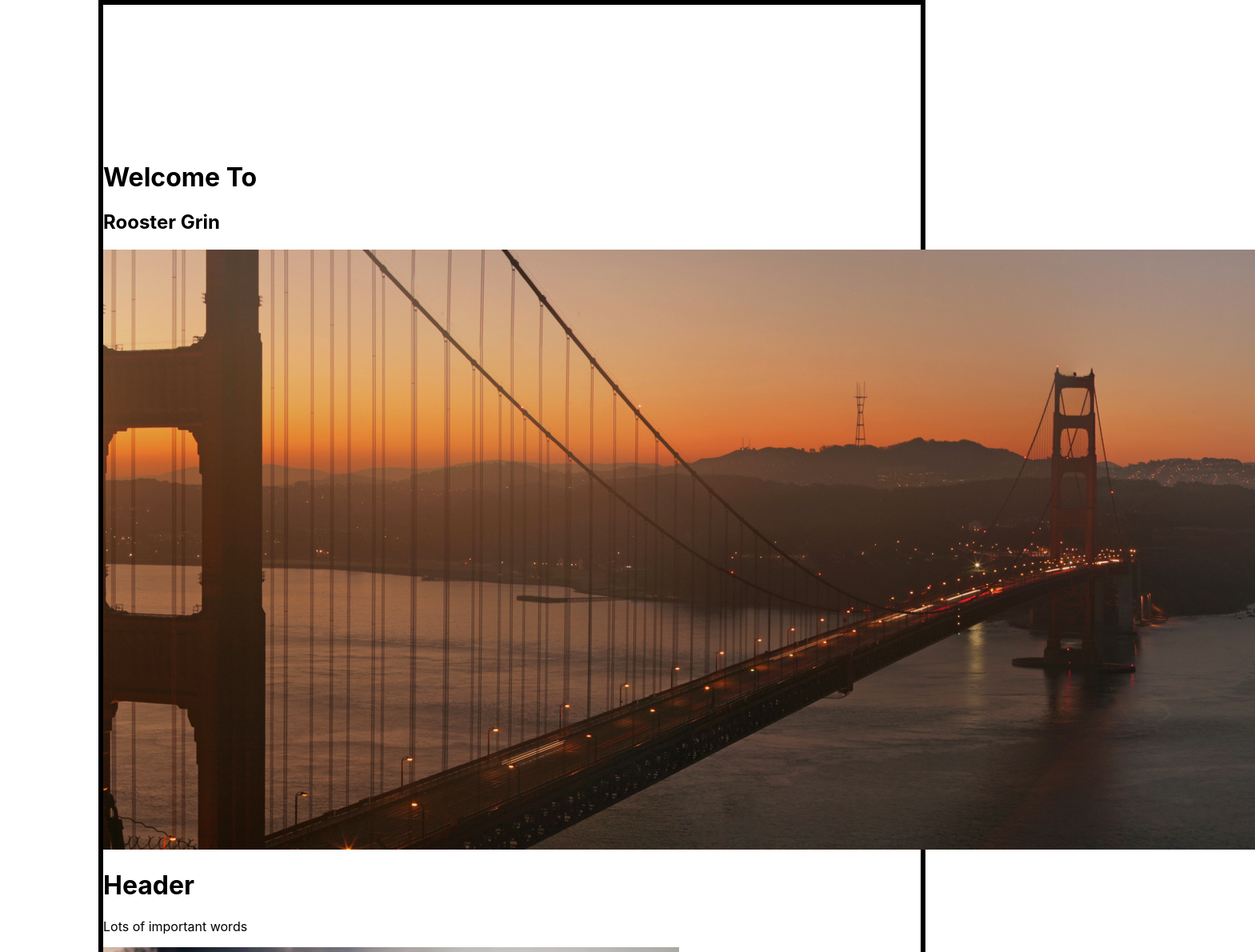
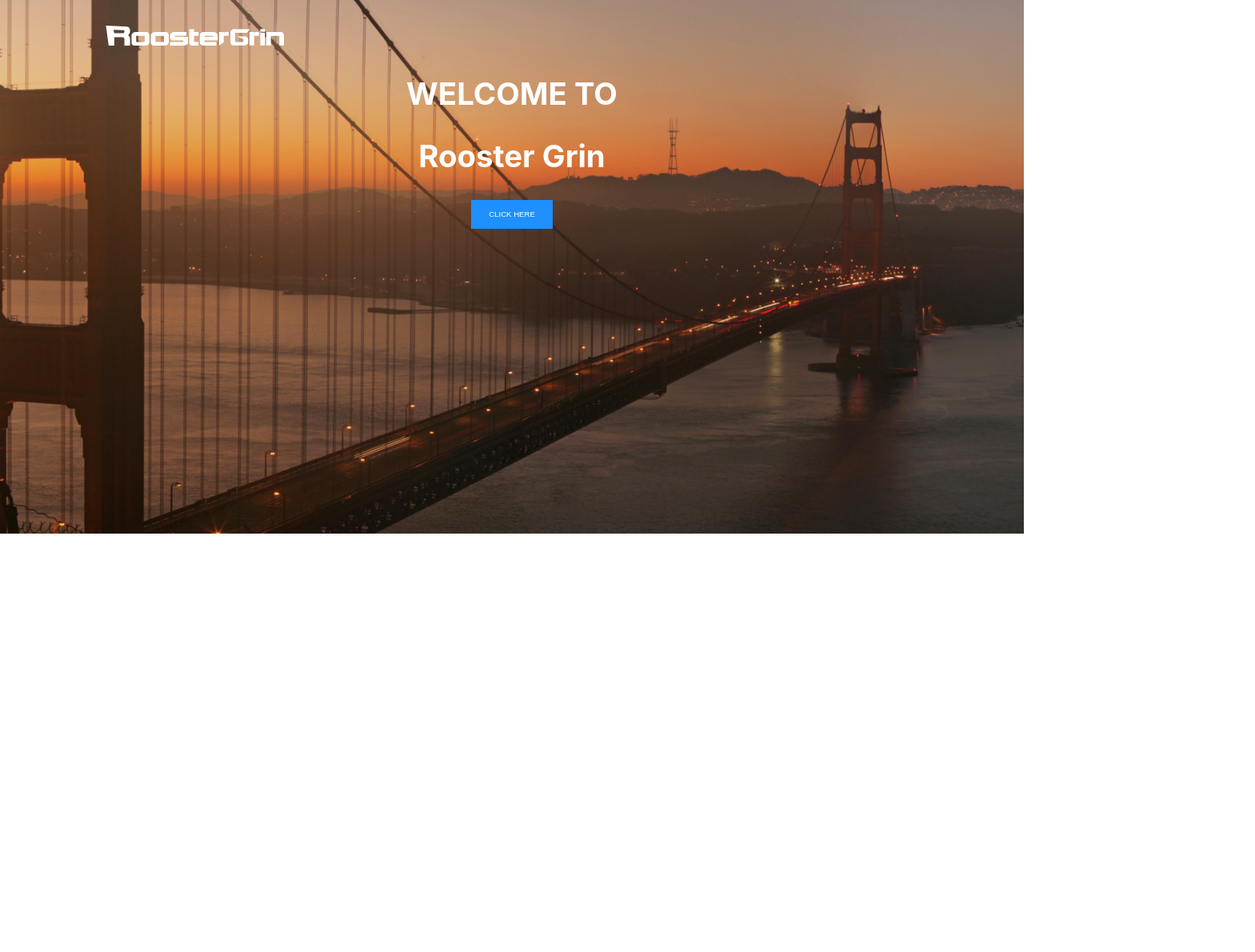
Before and after one commit to timdobranski/atelier-design, a React (Create React App) app: page / in a window 1280 px wide. Shown: the top 1190 px of the page at 80% size, 1569 px wide, since content can reach past the window. After the commit the page ends 800 px from the top, so only its background shows below. Built offline with nearby package versions, Linux system fonts and the light colour scheme.

Commit message:
Welcome component now rendering close to mockup

```diff
--- a/src/App.js
+++ b/src/App.js
@@ -6,22 +6,30 @@ import Form from './components/Form';
 import Reviews from './components/Reviews';
 import Footer from './components/Footer';
 
+import hero from './assets/images/hero.jpg';
+import banner1 from './assets/images/banner-1.jpg';
+import banner2 from './assets/images/banner-2.jpg';
+import image1 from './assets/images/img-1.jpg';
+
 import './index.css';
 
 function App() {
   return (
     <div className="App">
-      <div className="grid-container">
+      <div className='grid-container'>
         <Welcome />
-        <Introduction />
-        <History />
+        {/* <Introduction /> */}
+        {/* <History />
         <Features />
         <Form />
         <Reviews />
-        <Footer />
-        {/* <img className="grid-full" src={banner1} alt="banner1" />
-        <img className="grid-full" src={banner2} alt="banner2" /> */}
-    </div>
+      <Footer /> */}
+
+        {/* <img className='row-1 column-both'src={hero} alt='hero' /> */}
+        {/* <img src={banner1} alt='banner1' />
+        <img src={banner2} alt='banner2' /> */}
+        {/* <img className='column-right row-2'src={image1} alt='image1' /> */}
+        </div>
     </div>
   );
 }
--- a/src/components/Features.jsx
+++ b/src/components/Features.jsx
@@ -7,8 +7,8 @@ import '../index.css';
 function Features() {
   return (
       <div className="column-both row-4">
-        <h1 className="grid-full">Header the Third</h1>
-        <h2 className="grid-full">Cowabunga dude</h2>
+        <h3 className="grid-full">Unbeatable Quality</h3>
+        <p className="grid-full">Click on each icon to learn more about the values we cherish that drive the best output in the business.</p>
         <img className="icon" src={expertise} alt="hero" />
         <img className="icon" src={hygeine} alt="hero" />
         <img className="icon" src={lab} alt="hero" />
--- a/src/components/Form.jsx
+++ b/src/components/Form.jsx
@@ -4,8 +4,9 @@ import '../index.css';
 function Form() {
   return (
       <div className="column-both row-5">
-        <h1 className="grid-full">Form Header</h1>
-        <h2 className="grid-full">Click Here to Form</h2>
+        <h3 className="grid-full">Tell Us About You</h3>
+        <p className="grid-full">Click below to tell us more about how we can serve your business</p>
+        <button>Click Here</button>
         <img className="grid-full" src={banner2} alt="banner2" />
       </div>
   );
--- a/src/components/History.jsx
+++ b/src/components/History.jsx
@@ -4,8 +4,10 @@ import '../index.css';
 function History() {
   return (
       <div className="column-both row-3">
-        <h1 className="grid-full">Another Header</h1>
-        <h2 className="grid-full">Words, words, words</h2>
+        <h3 className="grid-full">Join the Family</h3>
+        <p>Sign Up for our monthly newsletter</p>
+        <input type="text" placeholder="Enter your email" />
+        <button className="grid-full">Sign Up</button>
         <img className="grid-full" src={banner1} alt="banner1" />
       </div>
   );
--- a/src/components/Introduction.jsx
+++ b/src/components/Introduction.jsx
@@ -1,15 +1,24 @@
 import img1 from '../assets/images/img-1.jpg';
 import '../index.css';
+import './intro.css';
 
 function Introduction() {
   return (
-      <div className="column-both row-2">
-        <div className="column-left row-2">
-          <h1 className="grid-full">Header</h1>
-          <p>Lots of important words</p>
+      <div className="intro-grid">
+        <div className="intro-left">
+          <h3>About Us</h3>
+          <p>
+            At Rooster Grin Media, we believe that your business is our business.
+            We excel at building solutions that are tailored to fit your needs
+            and exceed your expectations. Our team of top-notch developers and designers
+            will craft beautiful, responsive, and functional websites that will drive growth
+            and improve visibility for your business. We are passionate about helping our
+            clients achieve their goals and grow their brands.
+          </p>
+          <h5>Click Here To Learn More</h5>
         </div>
-        <div className="column-right row-2">
-          <img className="grid-full" src={img1} alt="img1" />
+        <div className="intro-right">
+          <img src={img1} alt="img1" />
         </div>
       </div>
   );
--- a/src/components/Welcome.jsx
+++ b/src/components/Welcome.jsx
@@ -1,15 +1,19 @@
 import hero from '../assets/images/hero.jpg';
 import logo from '../assets/icons/logo-white.svg';
 import '../index.css';
+import './welcome.css';
 
 function Welcome() {
   return (
-      <div className="column-both row-1">
-        <img className="logo" src={logo} alt="logo" />
-        <h1 className="grid-full">Welcome To</h1>
-        <h2 className="grid-full">Rooster Grin</h2>
-        <img className="grid-full" src={hero} alt="hero" />
+    <div className='welcome-container'>
+      <img className='logo' src={logo} alt='logo' />
+      <div className='centered'>
+        <h1 id='header1'>WELCOME TO</h1>
+        <h2 id='header2' >Rooster Grin</h2>
+        <img className='background-image' src={hero} alt='hero' />
+        <button className='blueButton'>CLICK HERE</button>
       </div>
+    </div>
   );
 }
 
--- /dev/null
+++ b/src/components/intro.css
@@ -0,0 +1,15 @@
+.intro-grid {
+  display: grid;
+  grid-template-columns: 1fr 1fr;
+  gap: 0px;
+  border: 5px solid red;
+  width: 100%
+}
+
+.intro-left {
+  grid-column: 1
+}
+.intro-right {
+  grid-column: 2;
+  border: solid 5px green;
+}
--- /dev/null
+++ b/src/components/welcome.css
@@ -0,0 +1,33 @@
+.welcome-container {
+  /* border: 5px solid orange; */
+  position: relative;
+  height:100vh;
+}
+
+#header1 {
+  color: white;
+  font-size: 3vw;
+}
+#header2 {
+  color: white;
+  font-size: 3vw;
+}
+
+
+@media (orientation: landscape) {
+  .logo {
+    width: 18vw;
+    height: auto;
+    margin-left: 10%;
+    margin-top: 2%;
+  }
+}
+
+@media (orientation: portrait) {
+  .logo {
+    width: 30%;
+    /* height: auto;
+    margin-left: 35%;
+    margin-top: 2%; */
+  }
+}
--- a/src/index.css
+++ b/src/index.css
@@ -6,29 +6,41 @@ body {
   -webkit-font-smoothing: antialiased;
   -moz-osx-font-smoothing: grayscale;
 }
+@media (orientation: portrait) {
+  .App {
+    width: 100%;
+    border: solid 5px black;
+    margin: 0 auto;
+    display: flex;
+    /* flex-direction: column; */
+  }
+}
 
-.App {
-  width: 80%;
-  border: solid 5px black;
-  margin: 0 auto;
-  display: flex;
+@media (orientation: landscape) {
+  .App {
+    width: 100%;
+    /* border: solid 5px black; */
+    margin: 0 auto;
+    display: flex;
+  }
 }
+
 
 .grid-container {
   display: grid;
-  grid-template-columns: 1fr 1fr;
   grid-template-rows: repeat(7, 1fr);
   gap: 0px;
-  border: 1px solid black;
-  width: 100%
+  /* border: 5px solid red; */
+  width: 100vw;
+  height: 100vh
 }
 
 /* HORIZONTAL GRID CLASSNAMES */
 .column-left {
-  grid-column: 1 / 2;
+  grid-column: 1
 }
 .column-right {
-  grid-column: 2 / 3;
+  grid-column: 2
 }
 .column-both{
   grid-column: 1 / -1;
@@ -52,7 +64,34 @@ body {
   width:10%;
 }
 
-/* BACKGROUND IMAGE CLASSNAMES */
-img.grid-left, img.grid-right, img.grid-full {
-  z-index: -1;
+.blueButton {
+  background-color: #1E90FF;
+  color: white;
+  padding: 15px 32px;
+  text-align: center;
+  display: inline-block;
+  border: none;
+  width: 8vw;
+  height: auto;
+  /* margin: 0 auto;
+  margin-top: 5%;
+  margin-bottom: 5%; */
+  font-size: .75vw; /* Font size scales with viewport width */
+  padding: 1vw 1vw; /* Padding scales with viewport width */
 }
+
+
+/* BACKGROUND IMAGES */
+.background-image {
+/* border: solid 5px blue; */
+z-index: -1;
+position: absolute;
+top: 0;
+left: 0;
+width: 100%; /* Make the image cover the container's width */
+height: auto; /* Maintain aspect ratio */
+}
+
+.centered {
+  text-align: center;
+}
```
Also changed, not shown: src/assets/textContent.js (added).
